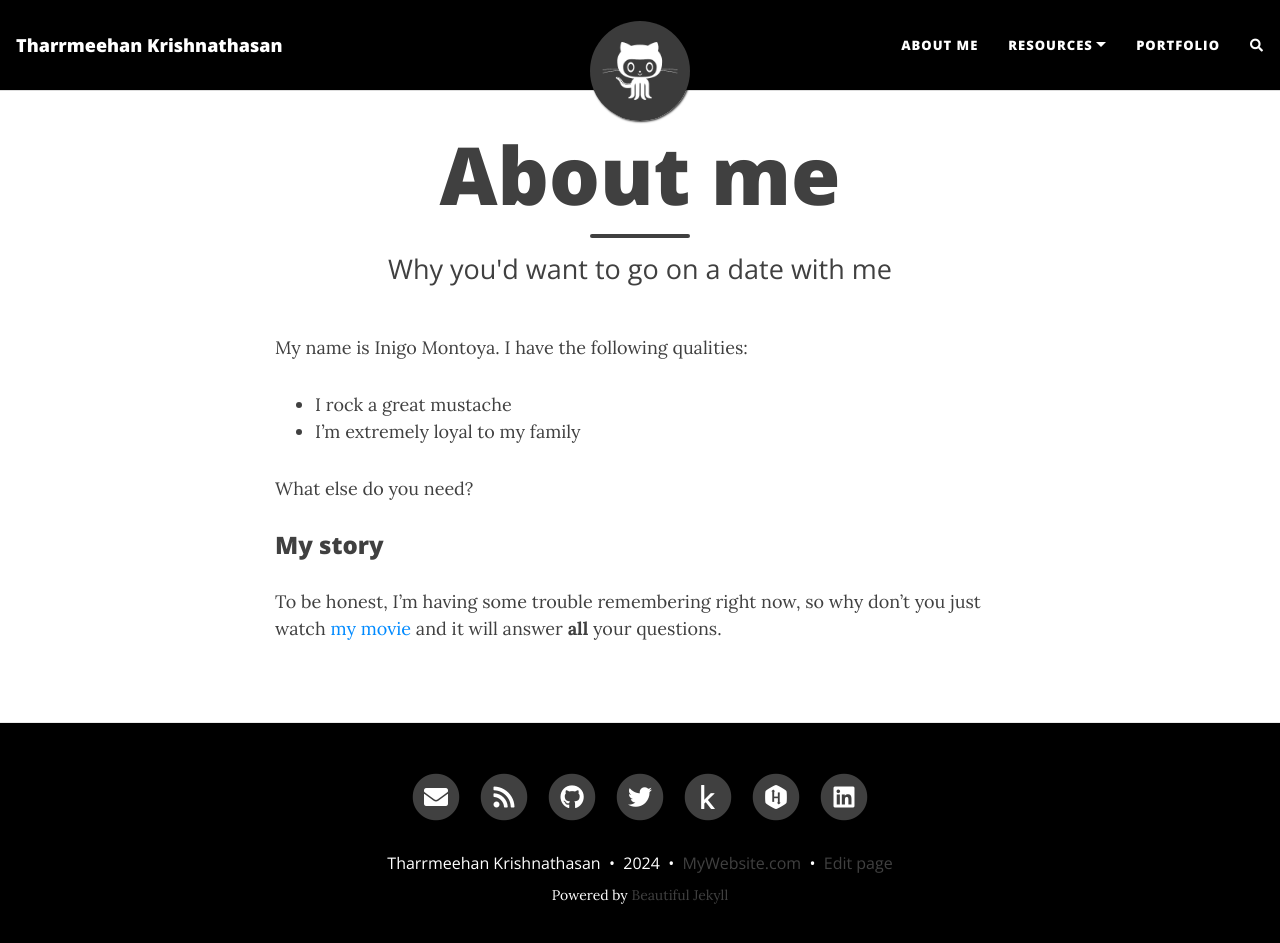
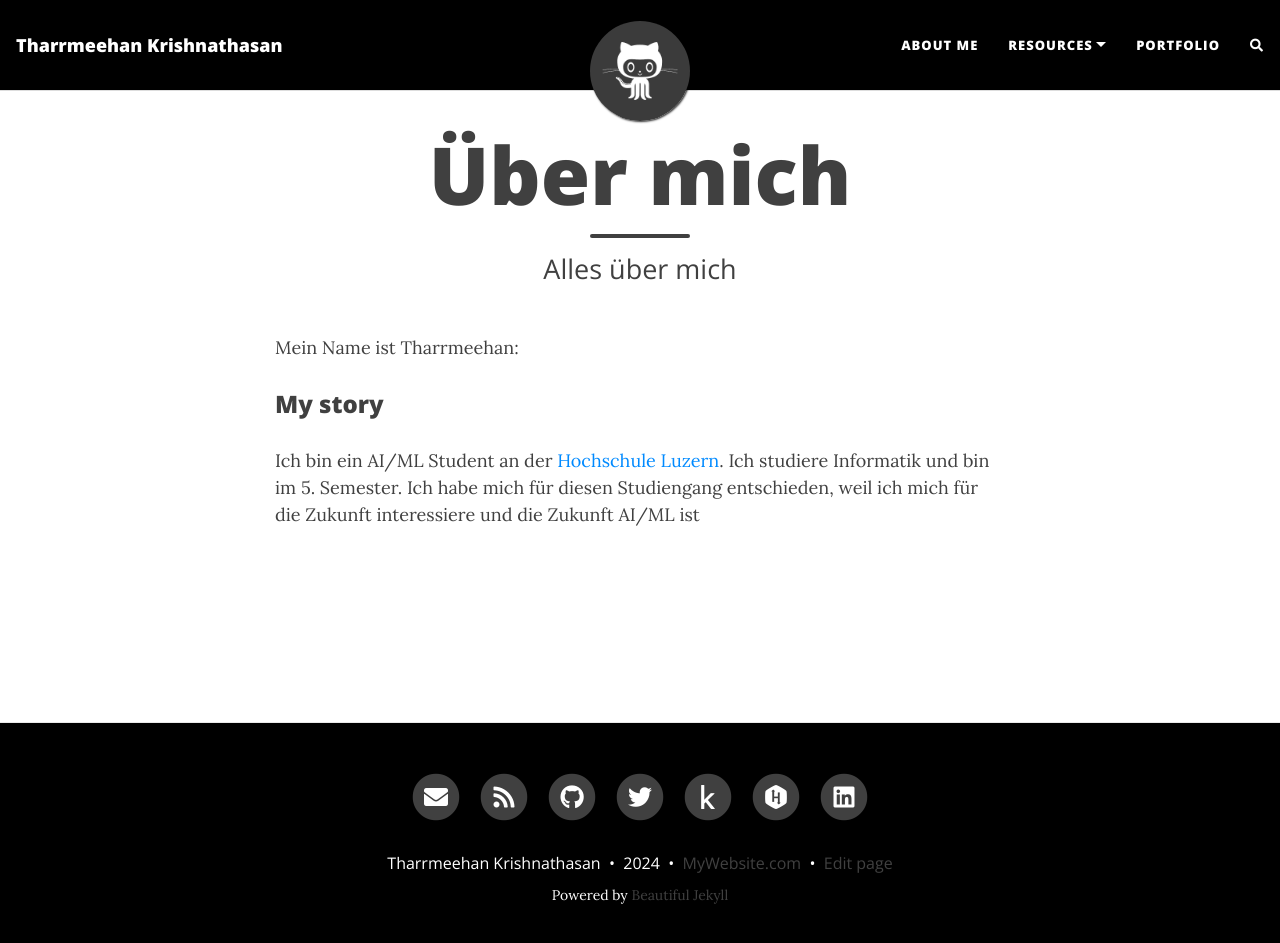
Before and after one commit to tharrmeehan/tharrmeehan.github.io, a Jekyll site: the page built from aboutme.md, in a window 1280 px wide and 956 px high. Shown: the top 943 px of the window. Built offline with Jekyll 4.4.1, drawn with Linux system fonts in a browser that asks for light colours; nearby versions of some CDN libraries; comment, search, counter and statistics services are not loaded.

Commit message:
aboutme changes

```diff
--- a/aboutme.md
+++ b/aboutme.md
@@ -1,16 +1,11 @@
 ---
 layout: page
-title: About me
-subtitle: Why you'd want to go on a date with me
+title: Über mich
+subtitle: Alles über mich
 ---
 
-My name is Inigo Montoya. I have the following qualities:
-
-- I rock a great mustache
-- I'm extremely loyal to my family
-
-What else do you need?
+Mein Name ist Tharrmeehan:
 
 ### My story
 
-To be honest, I'm having some trouble remembering right now, so why don't you just watch [my movie](https://en.wikipedia.org/wiki/The_Princess_Bride_%28film%29) and it will answer **all** your questions.
+Ich bin ein AI/ML Student an der [Hochschule Luzern](https://www.hslu.ch/de-ch/informatik/studium/bachelor/informatik/uebersicht/). Ich studiere Informatik und bin im 5. Semester. Ich habe mich für diesen Studiengang entschieden, weil ich mich für die Zukunft interessiere und die Zukunft AI/ML ist
```
